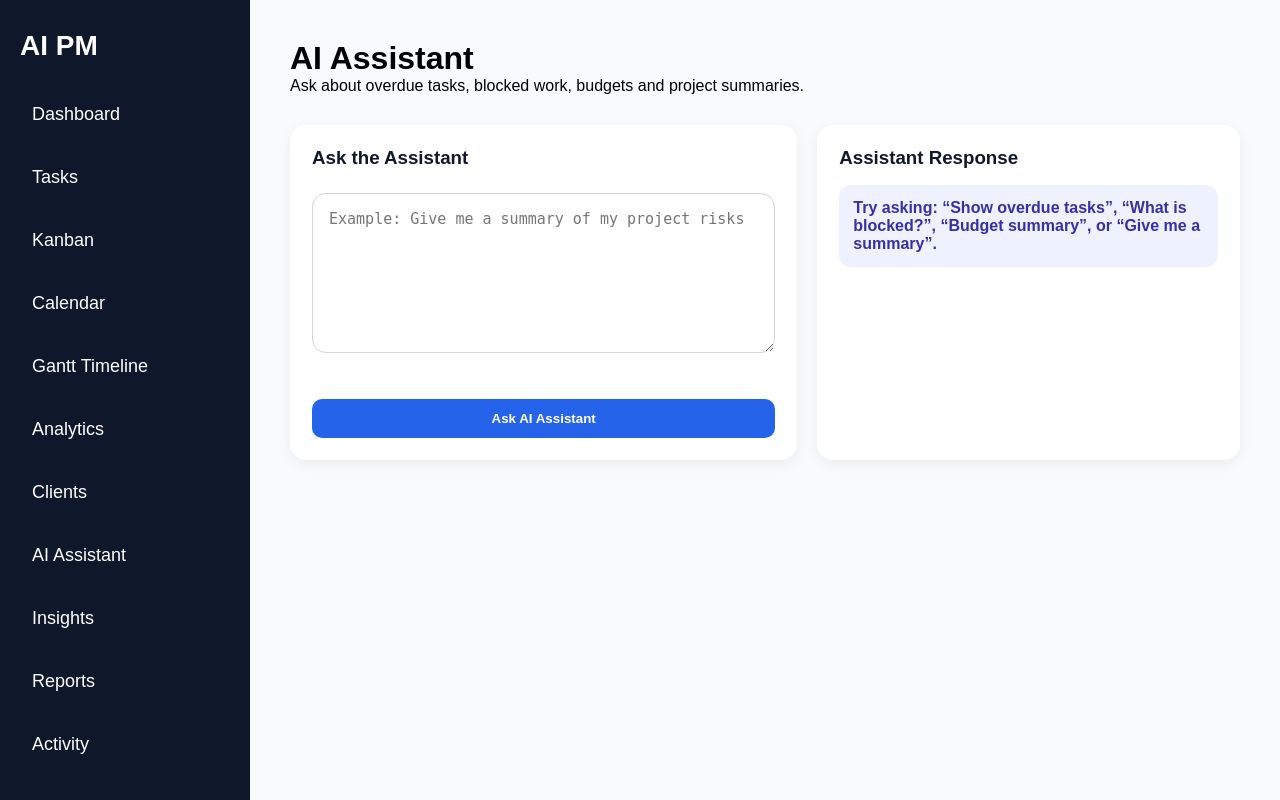
After one commit to RollandOgis/AI_PM_Tracker, a Flask app: page /ai-assistant in a window 1280 px wide. The commit adds this page. Run offline with Flask 3, Linux system fonts and the light colour scheme; the visitor is signed in with stand-in values (Sample User, id 1).

Commit message:
Add AI assistant panel

```diff
--- a/static/style.css
+++ b/static/style.css
@@ -1484,3 +1484,25 @@ body.dark-ready {
 .blocked-fill {
     background: #dc2626;
 }
+
+.assistant-form {
+    display: flex;
+    flex-direction: column;
+    gap: 16px;
+}
+
+.assistant-form textarea {
+    width: 100%;
+    padding: 16px;
+    border: 1px solid #d1d5db;
+    border-radius: 14px;
+    font-size: 15px;
+    resize: vertical;
+    min-height: 160px;
+}
+
+.assistant-form textarea:focus {
+    outline: none;
+    border-color: #2563eb;
+    box-shadow: 0 0 0 3px rgba(37, 99, 235, 0.15);
+}
--- a/templates/activity.html
+++ b/templates/activity.html
@@ -22,6 +22,7 @@
         <a href="/calendar">Calendar</a>
         <a href="/gantt">Gantt Timeline</a>
         <a href="/analytics">Analytics</a>
+        <a href="/ai-assistant">AI Assistant</a>
         <a href="/clients">Clients</a>
         <a href="/insights">Insights</a>
         <a href="/report">Reports</a>
--- a/templates/advanced_search.html
+++ b/templates/advanced_search.html
@@ -22,6 +22,7 @@
         <a href="/calendar">Calendar</a>
         <a href="/gantt">Gantt Timeline</a>
         <a href="/analytics">Analytics</a>
+        <a href="/ai-assistant">AI Assistant</a>
         <a href="/clients">Clients</a>
         <a href="/insights">Insights</a>
         <a href="/report">Reports</a>
--- /dev/null
+++ b/templates/ai_assistant.html
@@ -0,0 +1,101 @@
+<!DOCTYPE html>
+<html lang="en">
+<head>
+    <meta charset="UTF-8">
+    <meta name="viewport" content="width=device-width, initial-scale=1.0">
+    <title>AI Assistant</title>
+
+    <link rel="stylesheet" href="{{ url_for('static', filename='style.css') }}">
+</head>
+
+<body>
+
+<div class="layout">
+
+    <div class="sidebar">
+
+        <h2>AI PM</h2>
+
+        <a href="/">Dashboard</a>
+        <a href="/tasks">Tasks</a>
+        <a href="/kanban">Kanban</a>
+        <a href="/calendar">Calendar</a>
+        <a href="/gantt">Gantt Timeline</a>
+        <a href="/analytics">Analytics</a>
+        <a href="/clients">Clients</a>
+        <a href="/ai-assistant">AI Assistant</a>
+        <a href="/insights">Insights</a>
+        <a href="/report">Reports</a>
+        <a href="/activity">Activity</a>
+        <a href="/advanced-search">Search</a>
+        <a href="/add-task">Add Task</a>
+        <a href="/add-project">Add Project</a>
+        <a href="/profile">Profile</a>
+        <a href="/logout">Logout</a>
+
+    </div>
+
+    <div class="main-content">
+
+        <div class="dashboard-header">
+
+            <div>
+                <h1>AI Assistant</h1>
+                <p class="dashboard-subtitle">
+                    Ask about overdue tasks, blocked work, budgets and project summaries.
+                </p>
+            </div>
+
+        </div>
+
+        <div class="smart-dashboard-grid">
+
+            <div class="smart-card">
+
+                <h3>Ask the Assistant</h3>
+
+                <form method="POST" action="/ai-assistant" class="assistant-form">
+
+                    <textarea
+                        name="prompt"
+                        rows="6"
+                        placeholder="Example: Give me a summary of my project risks"
+                        required
+                    ></textarea>
+
+                    <button type="submit" class="btn-primary">
+                        Ask AI Assistant
+                    </button>
+
+                </form>
+
+            </div>
+
+            <div class="smart-card">
+
+                <h3>Assistant Response</h3>
+
+                {% if response_message %}
+
+                    <div class="smart-insight">
+                        {{ response_message }}
+                    </div>
+
+                {% else %}
+
+                    <div class="smart-insight">
+                        Try asking: “Show overdue tasks”, “What is blocked?”, “Budget summary”, or “Give me a summary”.
+                    </div>
+
+                {% endif %}
+
+            </div>
+
+        </div>
+
+    </div>
+
+</div>
+
+</body>
+</html>
--- a/templates/analytics.html
+++ b/templates/analytics.html
@@ -22,6 +22,7 @@
         <a href="/calendar">Calendar</a>
         <a href="/gantt">Gantt Timeline</a>
         <a href="/analytics">Analytics</a>
+        <a href="/ai-assistant">AI Assistant</a>
         <a href="/clients">Clients</a>
         <a href="/insights">Insights</a>
         <a href="/report">Reports</a>
--- a/templates/calendar.html
+++ b/templates/calendar.html
@@ -20,6 +20,7 @@
         <a href="/calendar">Calendar</a>
         <a href="/gantt">Gantt Timeline</a>
         <a href="/analytics">Analytics</a>
+        <a href="/ai-assistant">AI Assistant</a>
         <a href="/clients">Clients</a>
         <a href="/insights">AI Insights</a>
         <a href="/export-tasks">Export CSV</a>
--- a/templates/clients.html
+++ b/templates/clients.html
@@ -22,6 +22,7 @@
         <a href="/calendar">Calendar</a>
         <a href="/gantt">Gantt Timeline</a>
         <a href="/analytics">Analytics</a>
+        <a href="/ai-assistant">AI Assistant</a>
         <a href="/clients">Clients</a>
         <a href="/insights">Insights</a>
         <a href="/report">Reports</a>
--- a/templates/gantt.html
+++ b/templates/gantt.html
@@ -22,6 +22,7 @@
         <a href="/calendar">Calendar</a>
         <a href="/gantt">Gantt Timeline</a>
         <a href="/analytics">Analytics</a>
+        <a href="/ai-assistant">AI Assistant</a>
         <a href="/clients">Clients</a>
         <a href="/insights">Insights</a>
         <a href="/report">Reports</a>
--- a/templates/index.html
+++ b/templates/index.html
@@ -22,6 +22,7 @@
         <a href="/calendar">Calendar</a>
         <a href="/gantt">Gantt Timeline</a>
         <a href="/analytics">Analytics</a>
+        <a href="/ai-assistant">AI Assistant</a>
         <a href="/clients">Clients</a>
         <a href="/insights">Insights</a>
         <a href="/report">Reports</a>
--- a/templates/kanban.html
+++ b/templates/kanban.html
@@ -22,6 +22,7 @@
         <a href="/calendar">Calendar</a>
         <a href="/gantt">Gantt Timeline</a>
         <a href="/analytics">Analytics</a>
+        <a href="/ai-assistant">AI Assistant</a>
         <a href="/clients">Clients</a>
         <a href="/insights">Insights</a>
         <a href="/report">Reports</a>
--- a/templates/tasks.html
+++ b/templates/tasks.html
@@ -20,6 +20,7 @@
         <a href="/calendar">Calendar</a>
         <a href="/gantt">Gantt Timeline</a>
         <a href="/analytics">Analytics</a>
+        <a href="/ai-assistant">AI Assistant</a>
         <a href="/clients">Clients</a>
         <a href="/insights">Insights</a>
         <a href="/report">Reports</a>
--- a/web_app.py
+++ b/web_app.py
@@ -2270,6 +2270,92 @@ def analytics():
         blocked_tasks=blocked_tasks
     )
 
+@app.route("/ai-assistant", methods=["GET", "POST"])
+def ai_assistant():
+
+    if "user_id" not in session:
+        return redirect("/login")
+
+    response_message = ""
+
+    if request.method == "POST":
+
+        prompt = request.form.get("prompt", "").lower()
+
+        conn = get_db_connection()
+
+        total_tasks = conn.execute("""
+        SELECT COUNT(*) FROM tasks
+        """).fetchone()[0]
+
+        completed_tasks = conn.execute("""
+        SELECT COUNT(*) FROM tasks
+        WHERE status = 'Completed'
+        """).fetchone()[0]
+
+        overdue_tasks = conn.execute("""
+        SELECT COUNT(*) FROM tasks
+        WHERE due_date < ?
+        AND status != 'Completed'
+        """, (
+            str(date.today()),
+        )).fetchone()[0]
+
+        blocked_tasks = conn.execute("""
+        SELECT COUNT(*) FROM tasks
+        WHERE status = 'Blocked'
+        """).fetchone()[0]
+
+        over_budget_projects = conn.execute("""
+        SELECT COUNT(*) FROM projects
+        WHERE actual_cost > estimated_budget
+        """).fetchone()[0]
+
+        conn.close()
+
+        if "overdue" in prompt:
+
+            response_message = (
+                f"There are currently "
+                f"{overdue_tasks} overdue task(s)."
+            )
+
+        elif "blocked" in prompt:
+
+            response_message = (
+                f"There are currently "
+                f"{blocked_tasks} blocked task(s)."
+            )
+
+        elif "budget" in prompt:
+
+            response_message = (
+                f"There are currently "
+                f"{over_budget_projects} over-budget project(s)."
+            )
+
+        elif "summary" in prompt:
+
+            response_message = (
+                f"You currently have "
+                f"{total_tasks} total task(s), "
+                f"{completed_tasks} completed task(s), "
+                f"{overdue_tasks} overdue task(s), "
+                f"and {blocked_tasks} blocked task(s)."
+            )
+
+        else:
+
+            response_message = (
+                "I can help with summaries, overdue work, "
+                "blocked tasks and budget insights."
+            )
+
+    return render_template(
+        "ai_assistant.html",
+        response_message=response_message
+    )
+
 if __name__ == "__main__":
     port = int(os.environ.get("PORT", 5000))
 
```
